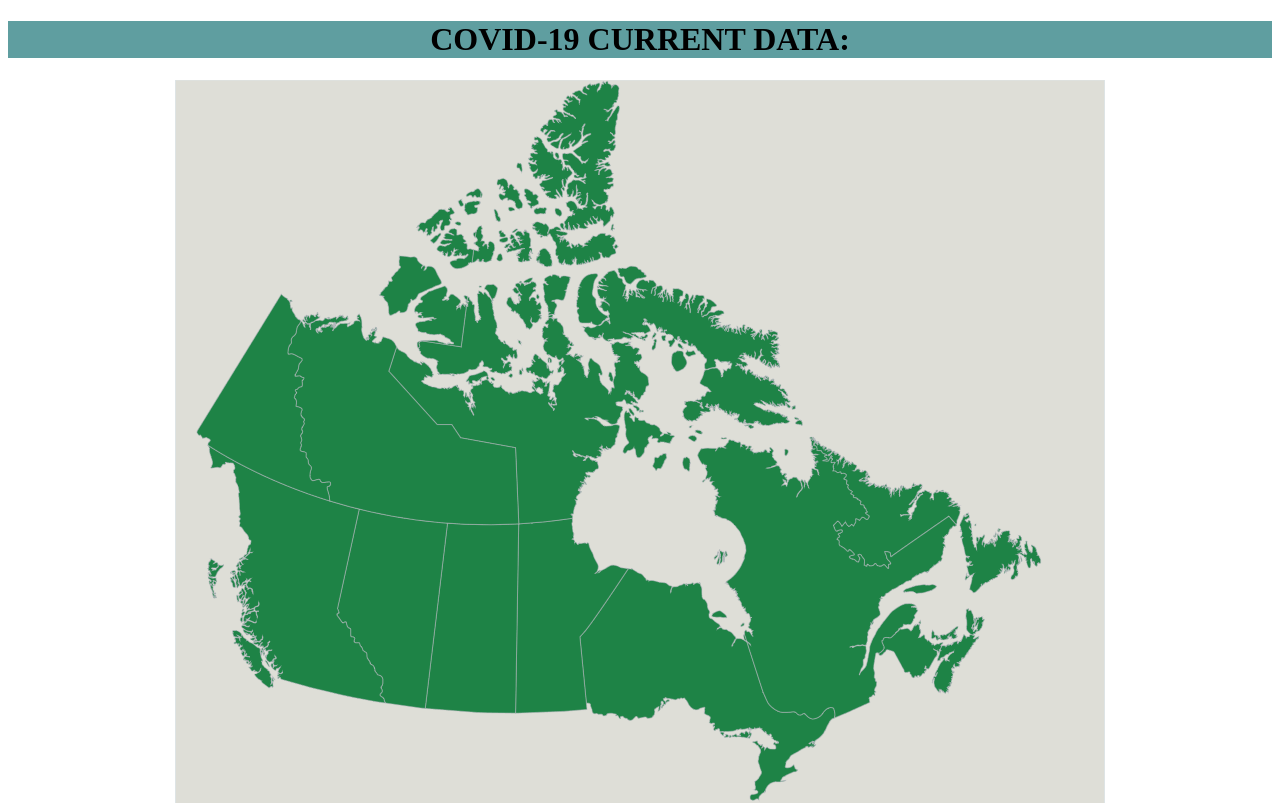
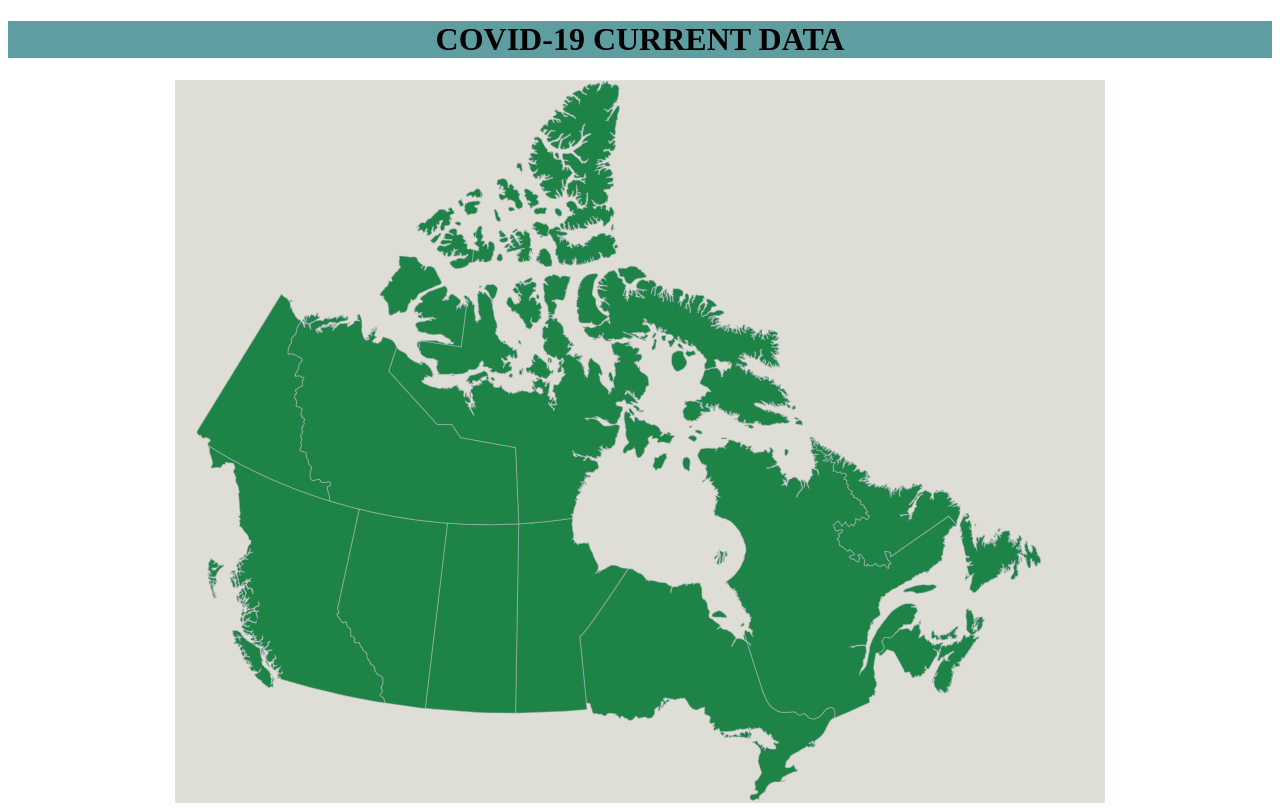
Before and after one commit to maxsg5/CoronaVirusMap, a plain HTML site: page index.html in a window 1280 px wide. Drawn offline with nearby package versions, Linux system fonts and the light colour scheme.

Commit message:
Update index.html
update title text

```diff
--- a/index.html
+++ b/index.html
@@ -12,7 +12,7 @@
 </head>
 <body>
     <header>
-        <h1>COVID-19 CURRENT DATA:</h1>
+        <h1>COVID-19 CURRENT DATA</h1>
     </header>
     <div>
         <img src="./canada.png" alt="">
```
